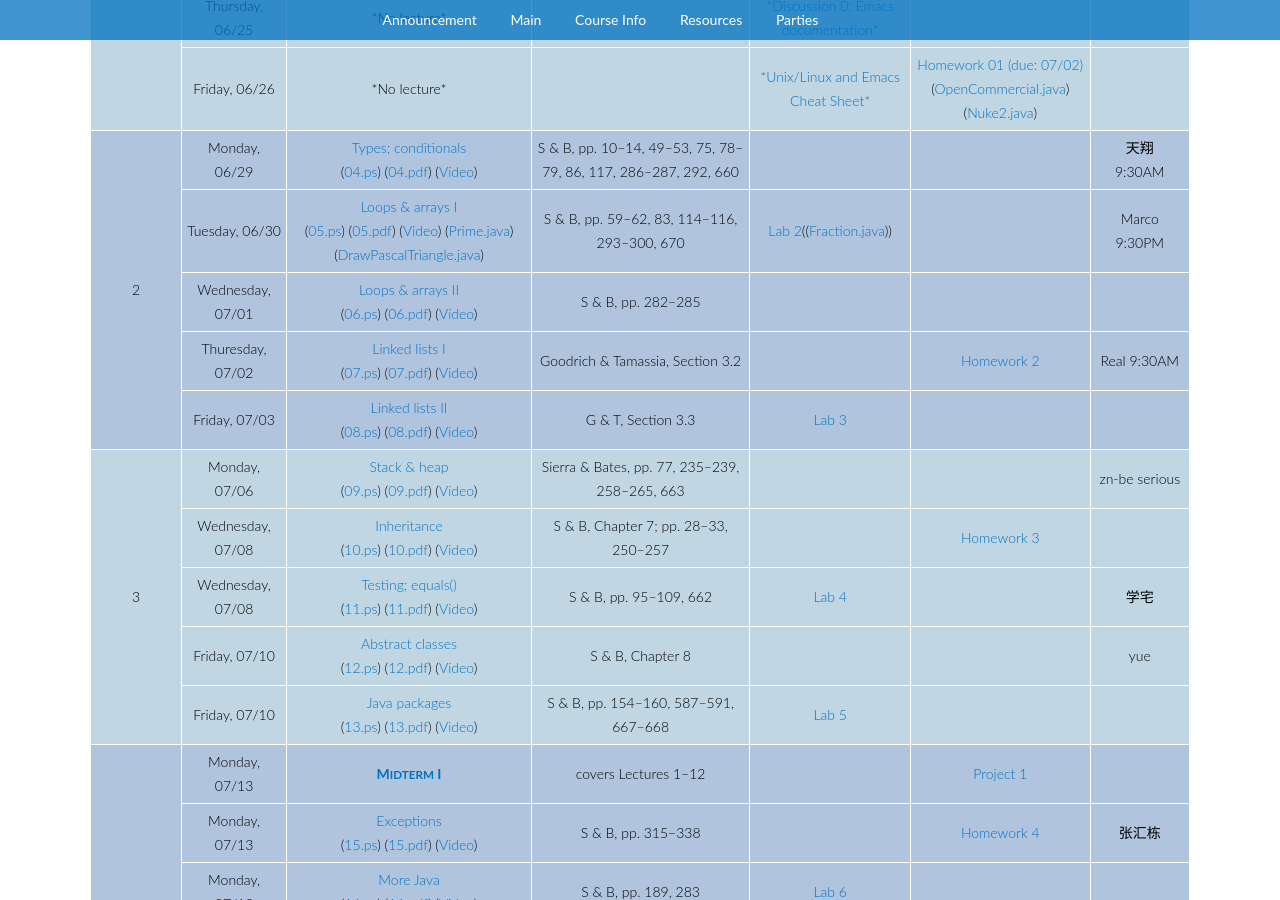
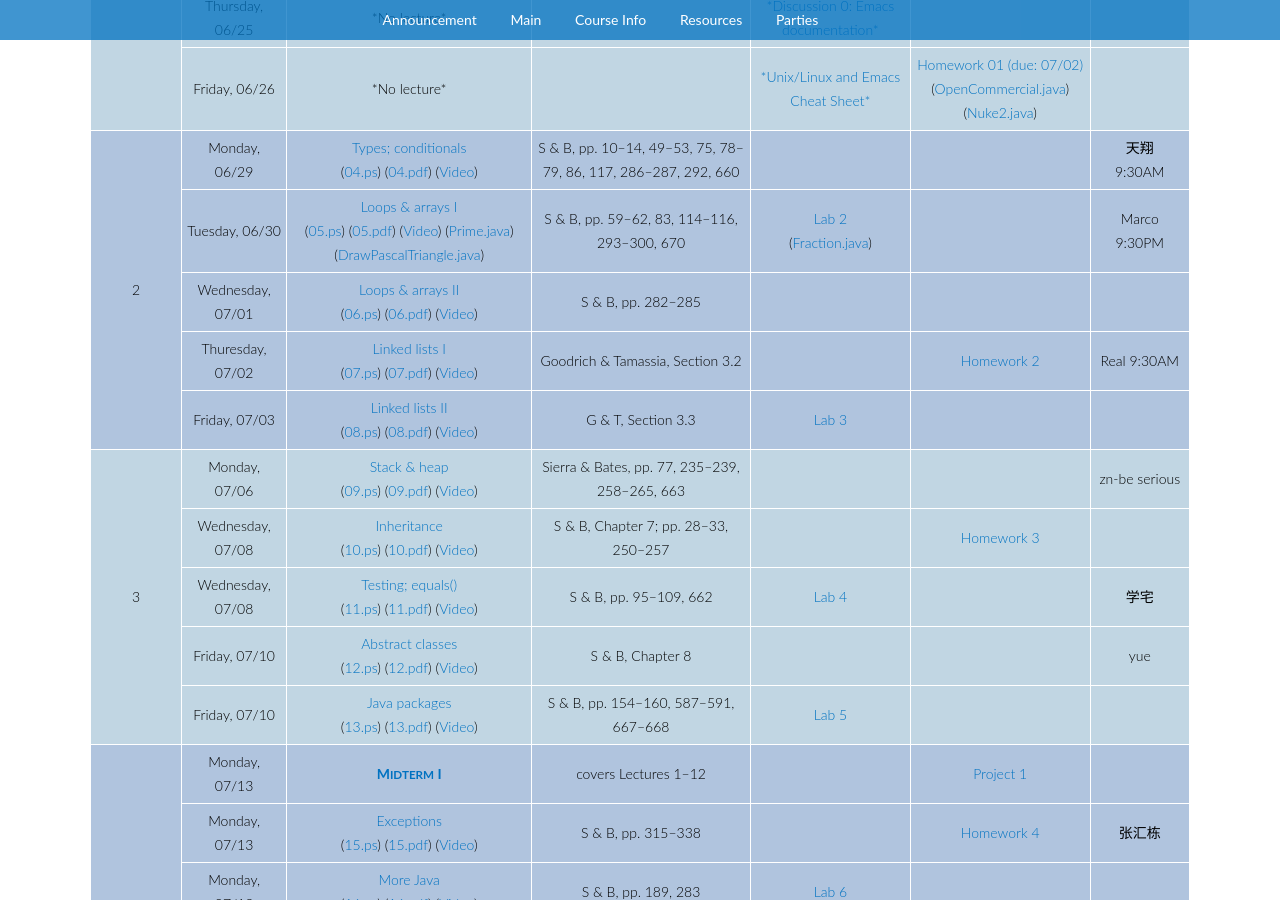
Before and after one commit to gaotx/cs61b, a Jekyll site: the page built from index.html, in a window 1280 px wide and 900 px high, scrolled down 942 px. Built offline with Jekyll 4.4.1, drawn with Linux system fonts in a browser that asks for light colours; the list of posts is cut into pages by our own code; comment, search, counter and statistics services are not loaded.

Commit message:
fixed bugs

```diff
--- a/index.html
+++ b/index.html
@@ -186,7 +186,7 @@ title: CS61B
     (<a href="lec/DrawPascalTriangle.java">DrawPascalTriangle.java</a>)
     </td>
 <td>S &amp; B, pp. 59–62, 83, 114–116, 293–300, 670</td>
-<td><a href="lab/lab02">Lab 2</a>((<a href="my-sol/Fraction.java">Fraction.java</a>))</td>
+<td><a href="lab/lab02">Lab 2</a> <br>(<a href="my-sol/Fraction.java">Fraction.java</a>)</td>
 <td></td>
 <td>Marco <br>9:30PM</td>
 </tr>
```
